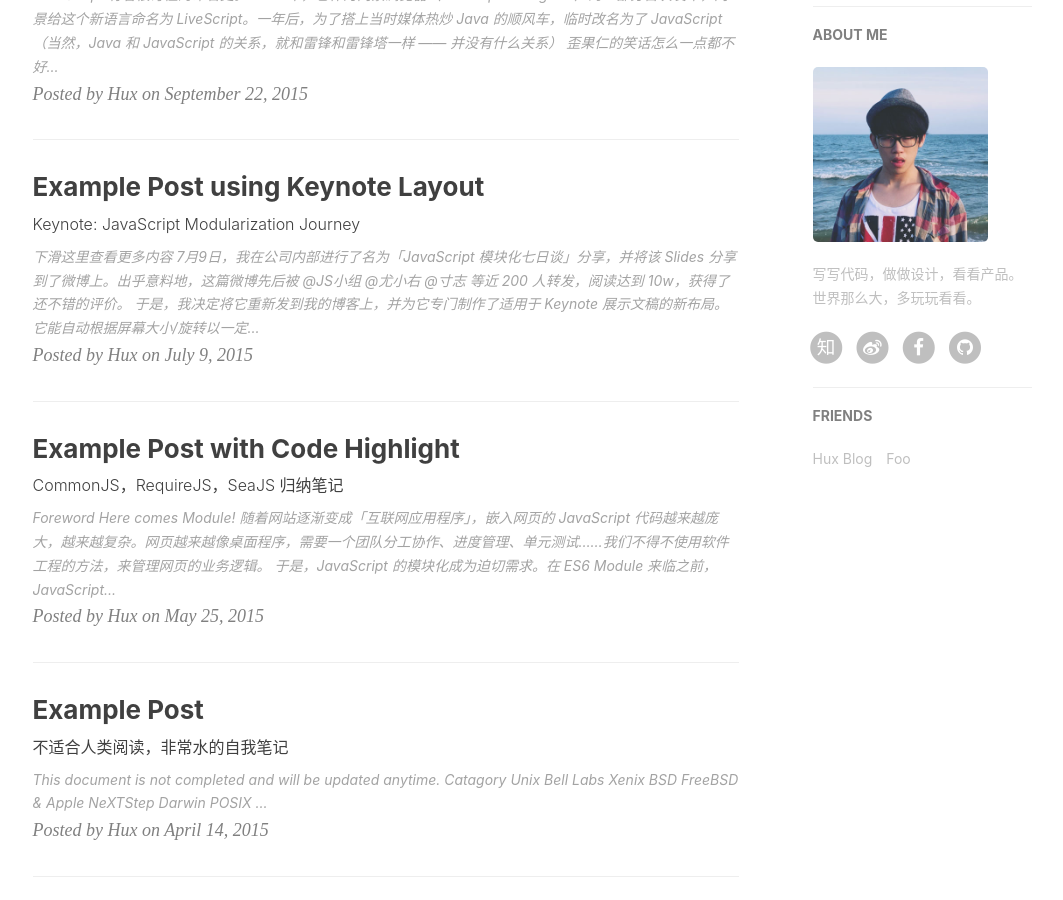
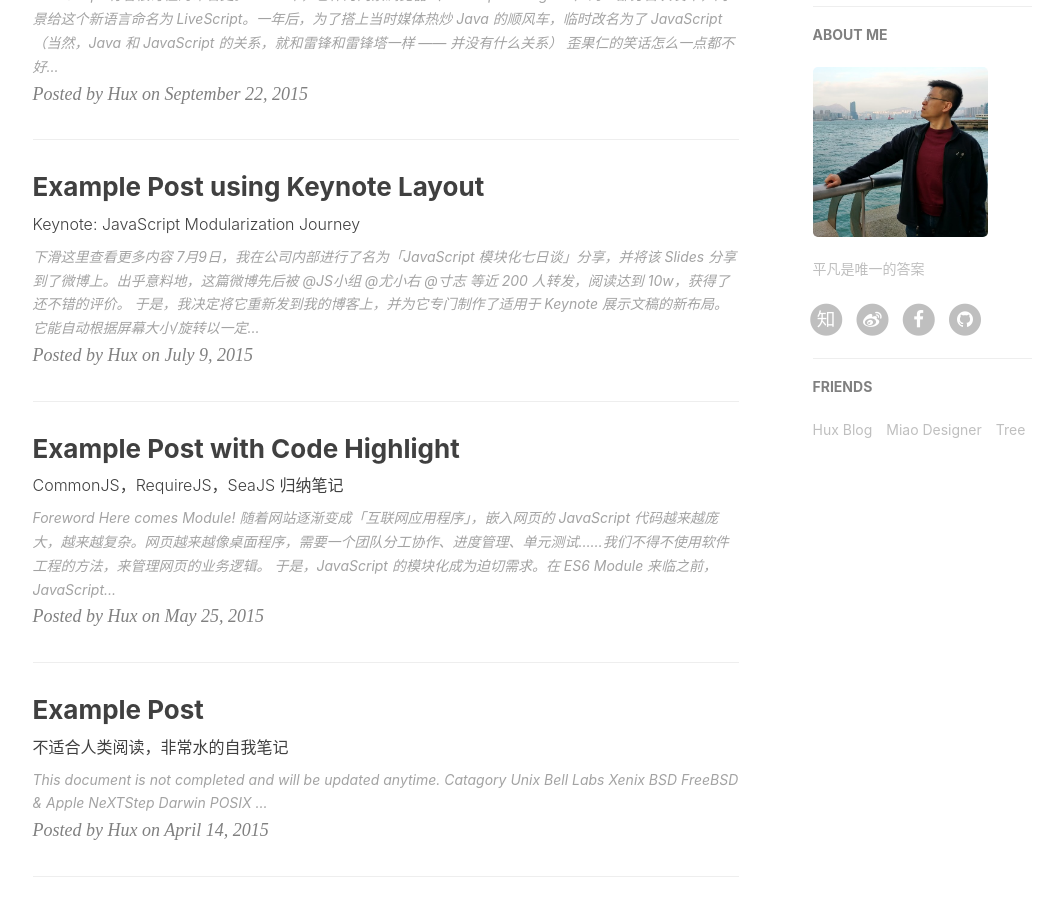
Before and after one commit to starwavelin/starwavelin.github.io, a Jekyll site: the page built from index.html, in a window 1280 px wide and 900 px high, scrolled down 559 px. Shown: the whole window, without its empty margins (135-1198 px from the left). Built offline with Jekyll 4.4.1, drawn with Linux system fonts in a browser that asks for light colours; nearby versions of some CDN libraries; the list of posts is cut into pages by our own code; comment, search, counter and statistics services are not loaded.

Commit message:
_config.yml passed review

```diff
--- a/_config.yml
+++ b/_config.yml
@@ -2,9 +2,9 @@
 title: Coding Bro's Blog
 SEOTitle: 代码笔记哥的博客 | Coding Bro's Blog
 header-img: img/home-bg.jpg
-email: huxpro@gmail.com
-description: ""
-keyword: ""
+email:
+description: "The Cabin of Starwavelin (Coding Bro)"
+keyword: "starwavelin, xian lin, 代码笔记哥, 代码笔记哥的博客, 技术博客, ben lin, benxlin, tech blog"
 url: "https://starwavelin.github.io"   # your host, for absolute URL
 baseurl: ""         # original: /huxblog-boilerplate, for example, '/blog' if your blog hosted on 'host/blog'
 
@@ -47,12 +47,12 @@ kramdown:
 
 
 # Disqus settings
-#disqus_username: _your_disqus_short_name_
+disqus_username: xlin12
 
 # Duoshuo settings
-# duoshuo_username:
+#duoshuo_username:
 # Share component is depend on Comment so we can NOT use share only.
-# duoshuo_share: true                     # set to false if you want to use Comment without Sharing
+#duoshuo_share: true                     # set to false if you want to use Comment without Sharing
 
 
 
@@ -68,8 +68,8 @@ kramdown:
 
 # Sidebar settings
 sidebar: true                           # whether or not using Sidebar.
-sidebar-about-description: "写写代码，做做设计，看看产品。世界那么大，多玩玩看看。"
-sidebar-avatar: /img/avatar-hux.jpg      # use absolute URL, seeing it's used in both `/` and `/about/`
+sidebar-about-description: "平凡是唯一的答案"
+sidebar-avatar: /img/avatar.jpg      # use absolute URL, seeing it's used in both `/` and `/about/`
 
 
 
@@ -85,7 +85,10 @@ friends: [
         title: "Hux Blog",
         href: "http://huangxuan.me"
     },{
-        title: "Foo",
-        href: "#"
+        title: "Miao Designer",
+        href: "http://shellmiao-design.com/"
+    },{
+        title: "Tree",
+        href: "https://yueyingcui.wordpress.com/"
     }
 ]
```
Also changed, not shown: img/about-bg.jpg, img/avatar-hux.jpg (deleted), img/avatar.jpg (added), img/favicon.ico, img/icon_wechat.png.
